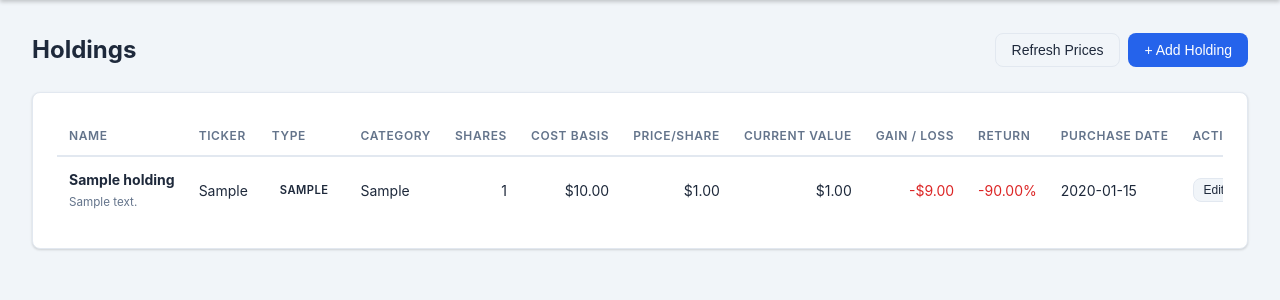
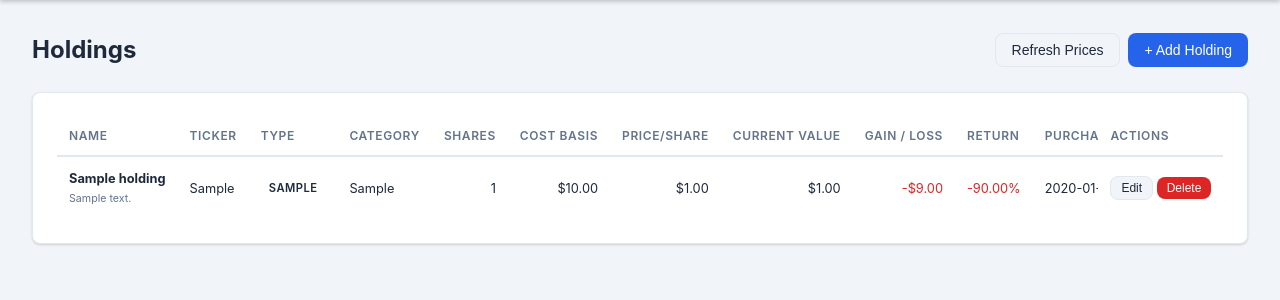
Before and after one commit to whs3/retirement-portfolio, a Flask app: page /holdings in a window 1280 px wide. Shown: the part 60-360 px from the top of the page. Run offline with Flask 3, Linux system fonts and the light colour scheme; tables that the repository leaves empty hold one stand-in row (values such as "Sample post").

Commit message:
Keep Actions column always visible on holdings table
Makes the Edit/Delete column sticky to the right edge so it stays visible
during horizontal scroll. Also reduces holdings table font to 0.8rem to
fit more columns before a scrollbar appears.

Co-Authored-By: Claude Sonnet 4.6 <noreply@anthropic.com>

```diff
--- a/static/css/style.css
+++ b/static/css/style.css
@@ -349,6 +349,21 @@ body {
 .alert-success { background: #f0fdf4; border: 1px solid #bbf7d0; color: #15803d; }
 .alert-error   { background: #fef2f2; border: 1px solid #fecaca; color: #b91c1c; }
 
+/* ── Holdings table tweaks ───────────────────────────────────────────────── */
+.table-holdings { font-size: .8rem; }
+
+.table-holdings .col-actions {
+  position: sticky;
+  right: 0;
+  background: var(--card);
+  box-shadow: -3px 0 6px rgba(0,0,0,.06);
+  white-space: nowrap;
+}
+
+.table-holdings thead .col-actions {
+  background: var(--card);
+}
+
 /* ── Responsive ──────────────────────────────────────────────────────────── */
 @media (max-width: 768px) {
   .main-content { padding: 1rem; }
--- a/static/js/holdings.js
+++ b/static/js/holdings.js
@@ -59,7 +59,7 @@ function renderTable() {
       <td class="text-right ${cls}">${fmt(gain)}</td>
       <td class="text-right ${cls}">${(gain >= 0 ? '+' : '')}${gainPct.toFixed(2)}%</td>
       <td>${h.purchase_date || '—'}</td>
-      <td style="white-space:nowrap">
+      <td class="col-actions">
         <button class="btn btn-sm btn-secondary" onclick="openModal(${h.id})">Edit</button>
         <button class="btn btn-sm btn-danger"    onclick="deleteHolding(${h.id}, '${esc(h.name)}')">Delete</button>
       </td>
--- a/templates/holdings.html
+++ b/templates/holdings.html
@@ -13,7 +13,7 @@
 
 <div class="card">
   <div class="table-responsive">
-    <table class="table">
+    <table class="table table-holdings">
       <thead>
         <tr>
           <th>Name</th>
@@ -27,7 +27,7 @@
           <th class="text-right">Gain / Loss</th>
           <th class="text-right">Return</th>
           <th>Purchase Date</th>
-          <th>Actions</th>
+          <th class="col-actions">Actions</th>
         </tr>
       </thead>
       <tbody id="holdingsBody">
```
